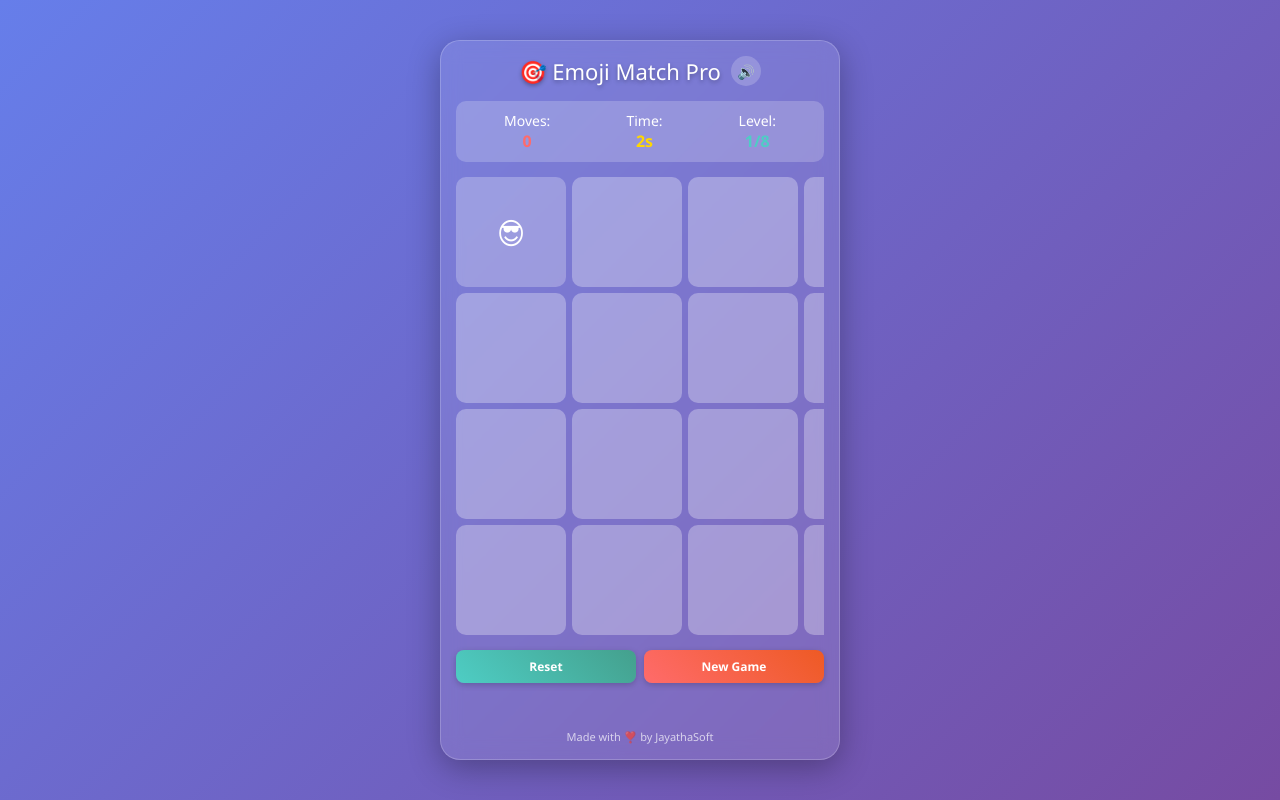
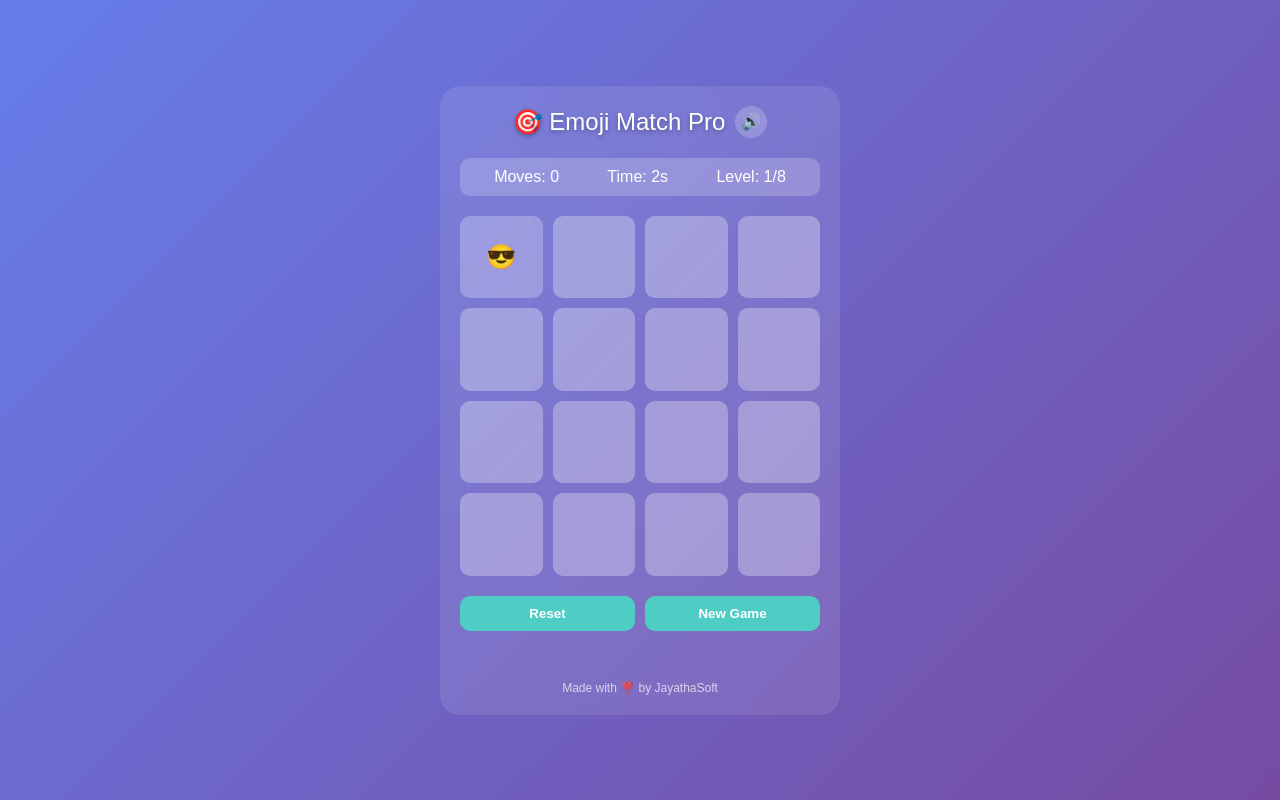
Before and after one commit to simsonpeter/Elojimatch, a plain HTML site: page index.html in a window 1280 px wide. Both pictures are taken after a click on the element 511 px from the left and 232 px from the top of the page. Drawn offline with Linux system fonts and the light colour scheme.

Commit message:
Update index.html

```diff
--- a/index.html
+++ b/index.html
@@ -9,7 +9,7 @@
             margin: 0;
             padding: 0;
             box-sizing: border-box;
-            font-family: 'Segoe UI', Tahoma, Geneva, Verdana, sans-serif;
+            font-family: Arial, sans-serif;
             touch-action: manipulation;
         }
 
@@ -21,28 +21,22 @@
             justify-content: center;
             align-items: center;
             overflow: hidden;
-            position: relative;
         }
 
         .game-container {
             background: rgba(255, 255, 255, 0.1);
             backdrop-filter: blur(10px);
             border-radius: 20px;
-            padding: 15px;
+            padding: 20px;
             width: 95vw;
             max-width: 400px;
-            height: 90vh;
-            display: flex;
-            flex-direction: column;
             text-align: center;
-            box-shadow: 0 8px 32px rgba(0, 0, 0, 0.3);
-            border: 1px solid rgba(255, 255, 255, 0.2);
         }
 
         .header {
             color: white;
-            margin-bottom: 15px;
-            font-size: 20px;
+            margin-bottom: 20px;
+            font-size: 24px;
             text-shadow: 0 2px 4px rgba(0,0,0,0.3);
             display: flex;
             justify-content: center;
@@ -54,14 +48,14 @@
             background: rgba(255, 255, 255, 0.2);
             border: none;
             border-radius: 50%;
-            width: 30px;
-            height: 30px;
+            width: 32px;
+            height: 32px;
             display: flex;
             align-items: center;
             justify-content: center;
             cursor: pointer;
             color: white;
-            font-size: 14px;
+            font-size: 16px;
         }
 
         .sound-toggle.muted {
@@ -74,48 +68,32 @@
             background: rgba(255, 255, 255, 0.2);
             padding: 10px;
             border-radius: 10px;
-            margin-bottom: 15px;
+            margin-bottom: 20px;
             color: white;
-            font-size: 14px;
         }
-
-        .stat-value {
-            font-size: 16px;
-            font-weight: bold;
-        }
-
-        .moves-value { color: #ff6b6b; }
-        .time-value { color: #ffd700; }
-        .level-value { color: #4ecdc4; }
 
         .game-board {
             display: grid;
             grid-template-columns: repeat(4, 1fr);
-            gap: 6px;
-            margin-bottom: 15px;
-            flex: 1;
-            min-height: 0;
-            overflow: hidden;
+            gap: 10px;
+            margin-bottom: 20px;
         }
 
         .card {
+            aspect-ratio: 1;
             background: rgba(255, 255, 255, 0.3);
             border-radius: 10px;
             display: flex;
             justify-content: center;
             align-items: center;
-            font-size: 28px;
+            font-size: 24px;
             cursor: pointer;
             color: transparent;
-            transition: all 0.2s ease;
-            border: 2px solid transparent;
-            /* Force square aspect ratio */
-            aspect-ratio: 1/1;
+            transition: all 0.3s ease;
         }
 
         .card:hover {
             background: rgba(255, 255, 255, 0.4);
-            transform: translateY(-1px);
         }
 
         .card.flipped {
@@ -126,63 +104,29 @@
         .card.matched {
             color: white;
             background: rgba(50, 205, 50, 0.4);
-            animation: matchPulse 0.5s ease-in-out;
-        }
-
-        @keyframes matchPulse {
-            0% { transform: scale(1); }
-            50% { transform: scale(1.03); }
-            100% { transform: scale(1); }
         }
 
         .controls {
             display: flex;
-            gap: 8px;
+            gap: 10px;
             justify-content: center;
-            margin-bottom: 10px;
         }
 
         .btn {
-            padding: 8px 12px;
+            padding: 10px 20px;
             border: none;
-            border-radius: 8px;
-            background: linear-gradient(45deg, #ff6b6b, #ee5a24);
+            border-radius: 10px;
+            background: #4ecdc4;
             color: white;
             font-weight: bold;
             cursor: pointer;
             flex: 1;
-            font-size: 12px;
-            box-shadow: 0 2px 6px rgba(0, 0, 0, 0.2);
-            transition: all 0.2s ease;
-        }
-
-        .btn:hover {
-            transform: translateY(-1px);
-            box-shadow: 0 3px 8px rgba(0, 0, 0, 0.3);
-        }
-
-        .btn.reset {
-            background: linear-gradient(45deg, #4ecdc4, #44a08d);
         }
 
         .message {
             color: white;
-            margin-top: 10px;
-            min-height: 18px;
-            font-size: 12px;
-            font-weight: bold;
-            line-height: 1.3;
-        }
-
-        .win-message {
-            color: #ffd700;
-            animation: pulse 2s infinite;
-        }
-
-        @keyframes pulse {
-            0% { transform: scale(1); }
-            50% { transform: scale(1.03); }
-            100% { transform: scale(1); }
+            margin-top: 15px;
+            min-height: 20px;
         }
 
         .level-complete {
@@ -191,7 +135,7 @@
             left: 0;
             width: 100vw;
             height: 100vh;
-            background: rgba(0, 0, 0, 0.85);
+            background: rgba(0, 0, 0, 0.8);
             display: flex;
             justify-content: center;
             align-items: center;
@@ -208,100 +152,40 @@
 
         .level-complete-content {
             background: linear-gradient(135deg, #667eea 0%, #764ba2 100%);
-            padding: 25px;
-            border-radius: 18px;
+            padding: 30px;
+            border-radius: 20px;
             text-align: center;
-            max-width: 280px;
+            max-width: 300px;
             width: 90%;
-            animation: slideIn 0.4s ease-out;
-        }
-
-        @keyframes slideIn {
-            0% { transform: translateY(-40px); opacity: 0; }
-            100% { transform: translateY(0); opacity: 1; }
         }
 
         .level-complete h2 {
             color: white;
-            font-size: 20px;
-            margin-bottom: 12px;
+            font-size: 24px;
+            margin-bottom: 15px;
         }
 
         .level-complete p {
             color: rgba(255, 255, 255, 0.9);
-            margin-bottom: 18px;
-            font-size: 14px;
-            line-height: 1.4;
+            margin-bottom: 20px;
+            font-size: 16px;
         }
 
         .next-level-btn {
-            background: linear-gradient(45deg, #4ecdc4, #44a08d);
+            background: #4ecdc4;
             color: white;
             border: none;
-            padding: 10px 20px;
-            border-radius: 10px;
-            font-size: 14px;
+            padding: 12px 25px;
+            border-radius: 12px;
+            font-size: 16px;
             font-weight: bold;
             cursor: pointer;
-            transition: all 0.2s ease;
         }
 
         .footer {
             color: rgba(255, 255, 255, 0.7);
-            font-size: 11px;
-            margin-top: auto;
-            padding-top: 8px;
-        }
-
-        /* Optimized for small screens */
-        @media (max-width: 320px) {
-            .card {
-                font-size: 24px;
-                border-radius: 8px;
-            }
-
-            .header {
-                font-size: 18px;
-            }
-
-            .stat-value {
-                font-size: 14px;
-            }
-
-            .btn {
-                padding: 6px 10px;
-                font-size: 11px;
-            }
-        }
-
-        @media (max-height: 600px) {
-            .game-container {
-                height: 95vh;
-                padding: 10px;
-            }
-
-            .card {
-                font-size: 22px;
-            }
-
-            .stats {
-                padding: 8px;
-                font-size: 12px;
-            }
-
-            .stat-value {
-                font-size: 14px;
-            }
-        }
-
-        @media (min-width: 400px) and (min-height: 700px) {
-            .card {
-                font-size: 30px;
-            }
-
-            .header {
-                font-size: 22px;
-            }
+            font-size: 12px;
+            margin-top: 15px;
         }
     </style>
 </head>
@@ -313,24 +197,15 @@
         </div>
 
         <div class="stats">
-            <div>
-                <div class="stat-label">Moves:</div>
-                <div class="stat-value moves-value" id="moves">0</div>
-            </div>
-            <div>
-                <div class="stat-label">Time:</div>
-                <div class="stat-value time-value" id="time">0s</div>
-            </div>
-            <div>
-                <div class="stat-label">Level:</div>
-                <div class="stat-value level-value" id="level">1/8</div>
-            </div>
+            <div>Moves: <span id="moves">0</span></div>
+            <div>Time: <span id="time">0s</span></div>
+            <div>Level: <span id="level">1/8</span></div>
         </div>
 
         <div class="game-board" id="gameBoard"></div>
 
         <div class="controls">
-            <button class="btn reset" onclick="resetGame()">Reset</button>
+            <button class="btn" onclick="resetGame()">Reset</button>
             <button class="btn" onclick="newGame()">New Game</button>
         </div>
 
@@ -385,7 +260,7 @@
 
                 oscillator.type = type;
                 oscillator.frequency.value = frequency;
-                gainNode.gain.value = 0.15;
+                gainNode.gain.value = 0.1;
 
                 oscillator.connect(gainNode);
                 gainNode.connect(audioContext.destination);
@@ -412,22 +287,21 @@
 
                 oscillator.type = 'sine';
                 oscillator.frequency.setValueAtTime(220, audioContext.currentTime);
-                oscillator.frequency.setValueAtTime(261.63, audioContext.currentTime + 1);
-                oscillator.frequency.setValueAtTime(329.63, audioContext.currentTime + 2);
-                oscillator.frequency.setValueAtTime(392, audioContext.currentTime + 3);
-                oscillator.frequency.setValueAtTime(220, audioContext.currentTime + 4);
+                oscillator.frequency.setValueAtTime(261.63, audioContext.currentTime + 2);
+                oscillator.frequency.setValueAtTime(329.63, audioContext.currentTime + 4);
+                oscillator.frequency.setValueAtTime(220, audioContext.currentTime + 6);
 
-                gainNode.gain.value = 0.05;
-                gainNode.gain.exponentialRampToValueAtTime(0.001, audioContext.currentTime + 5);
+                gainNode.gain.value = 0.03;
+                gainNode.gain.exponentialRampToValueAtTime(0.001, audioContext.currentTime + 8);
 
                 oscillator.connect(gainNode);
                 gainNode.connect(audioContext.destination);
 
                 oscillator.start();
-                oscillator.stop(audioContext.currentTime + 5);
+                oscillator.stop(audioContext.currentTime + 8);
 
                 // Loop continuously
-                backgroundMusic = setTimeout(playBackgroundMusic, 5000);
+                backgroundMusic = setTimeout(playBackgroundMusic, 8000);
             } catch (e) {
                 console.log('Background music error:', e);
             }
@@ -443,12 +317,12 @@
 
         // Specific sound effects
         function playCardFlipSound() {
-            playSound(600, 0.15, 'sine');
+            playSound(600, 0.1, 'sine');
         }
 
         function playMatchSound() {
-            playSound(800, 0.2, 'sine');
-            setTimeout(() => playSound(1000, 0.2, 'sine'), 100);
+            playSound(800, 0.3, 'sine');
+            setTimeout(() => playSound(1000, 0.3, 'sine'), 100);
         }
 
         function playNoMatchSound() {
@@ -460,13 +334,6 @@
             setTimeout(() => playSound(700, 0.2, 'sine'), 150);
             setTimeout(() => playSound(900, 0.2, 'sine'), 300);
             setTimeout(() => playSound(1100, 0.3, 'sine'), 450);
-        }
-
-        function playLevelCompleteSound() {
-            playSound(400, 0.2, 'sine');
-            setTimeout(() => playSound(600, 0.2, 'sine'), 100);
-            setTimeout(() => playSound(800, 0.2, 'sine'), 200);
-            setTimeout(() => playSound(1000, 0.3, 'sine'), 300);
         }
 
         function toggleSound() {
@@ -549,7 +416,6 @@
             // Update UI
             updateStats();
             document.getElementById('message').textContent = '';
-            document.getElementById('level').textContent = `${currentLevel}/${totalLevels}`;
         }
 
         // Flip a card
@@ -585,7 +451,7 @@
             if (flippedCards.length === 2) {
                 moves++;
                 updateStats();
-                setTimeout(checkMatch, 600);
+                setTimeout(checkMatch, 500);
             }
         }
 
@@ -654,11 +520,9 @@
                 const message = document.getElementById('levelCompleteMessage');
                 message.innerHTML = `Level ${currentLevel} Complete!<br>Moves: ${moves}<br>Time: ${seconds}s<br>🎉 Awesome!`;
                 levelComplete.classList.add('show');
-                playLevelCompleteSound();
             } else {
                 // Game complete
                 document.getElementById('message').textContent = `🏆 Game Complete! All ${totalLevels} levels finished!`;
-                document.getElementById('message').className = 'message win-message';
             }
         }
 
```
